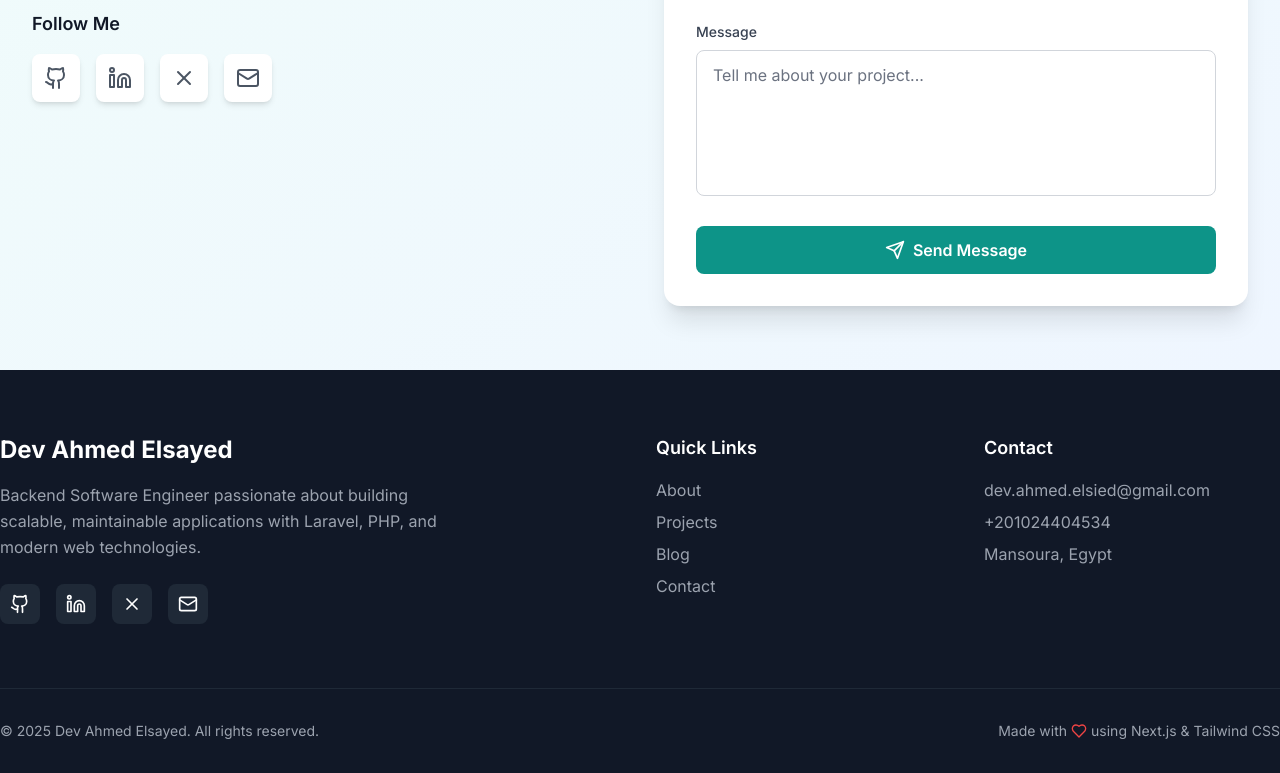
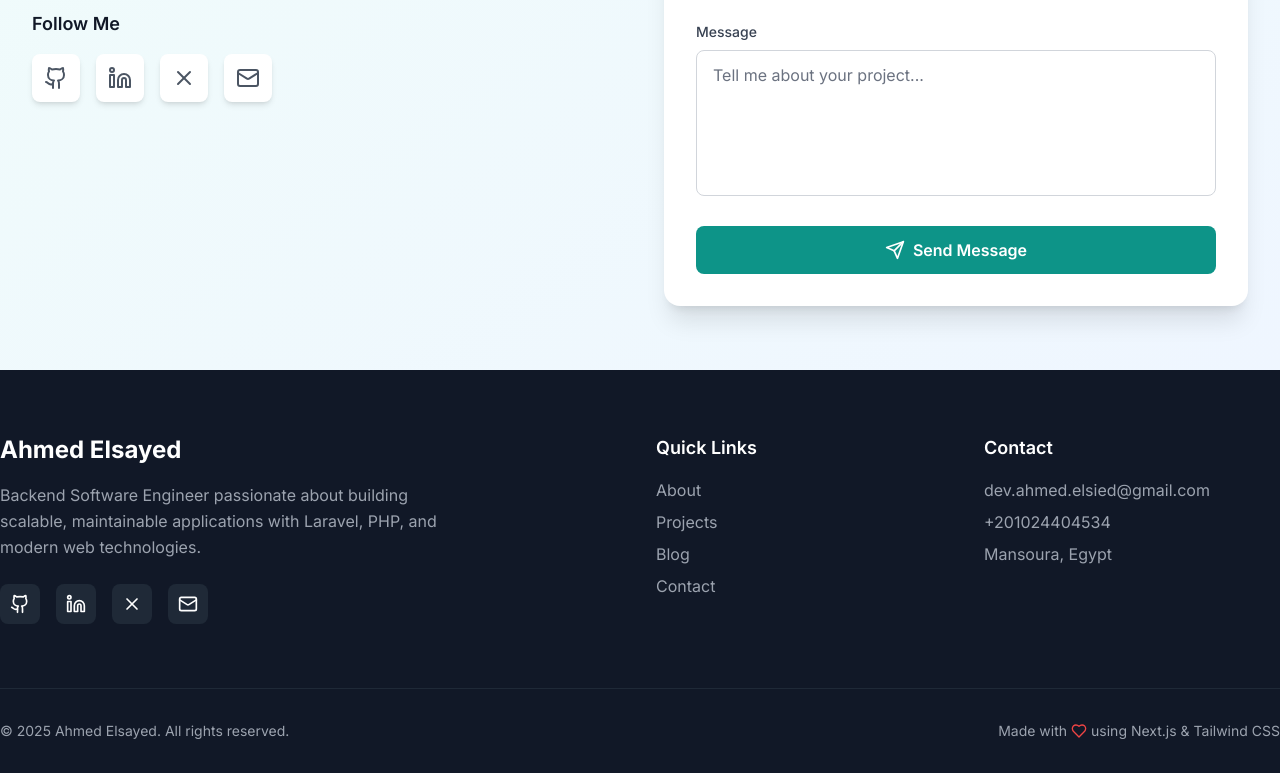
Before and after one commit to ahmedelsied/main-portfolio, a Next.js app: page / in a window 1280 px wide. Shown: the part 6999-7772 px from the top of the page. Built offline with nearby package versions, Linux system fonts and the light colour scheme.

Commit message:
Update footer

```diff
--- a/components/Footer.tsx
+++ b/components/Footer.tsx
@@ -57,7 +57,7 @@ export default function Footer() {
             {/* Brand Section */}
             <div className="lg:col-span-2">
               <h3 className="text-2xl font-bold mb-4">
-                Dev Ahmed Elsayed
+                Ahmed Elsayed
               </h3>
               <p className="text-gray-400 mb-6 max-w-md leading-relaxed">
                 Backend Software Engineer passionate about building scalable,
@@ -122,7 +122,7 @@ export default function Footer() {
         >
           <div className="flex flex-col md:flex-row justify-between items-center gap-4">
             <p className="text-gray-400 text-sm">
-              © {currentYear} Dev Ahmed Elsayed. All rights reserved.
+              © {currentYear} Ahmed Elsayed. All rights reserved.
             </p>
             <p className="text-gray-400 text-sm flex items-center gap-1">
               Made with <Heart className="w-4 h-4 text-red-500" /> using Next.js & Tailwind CSS
```
